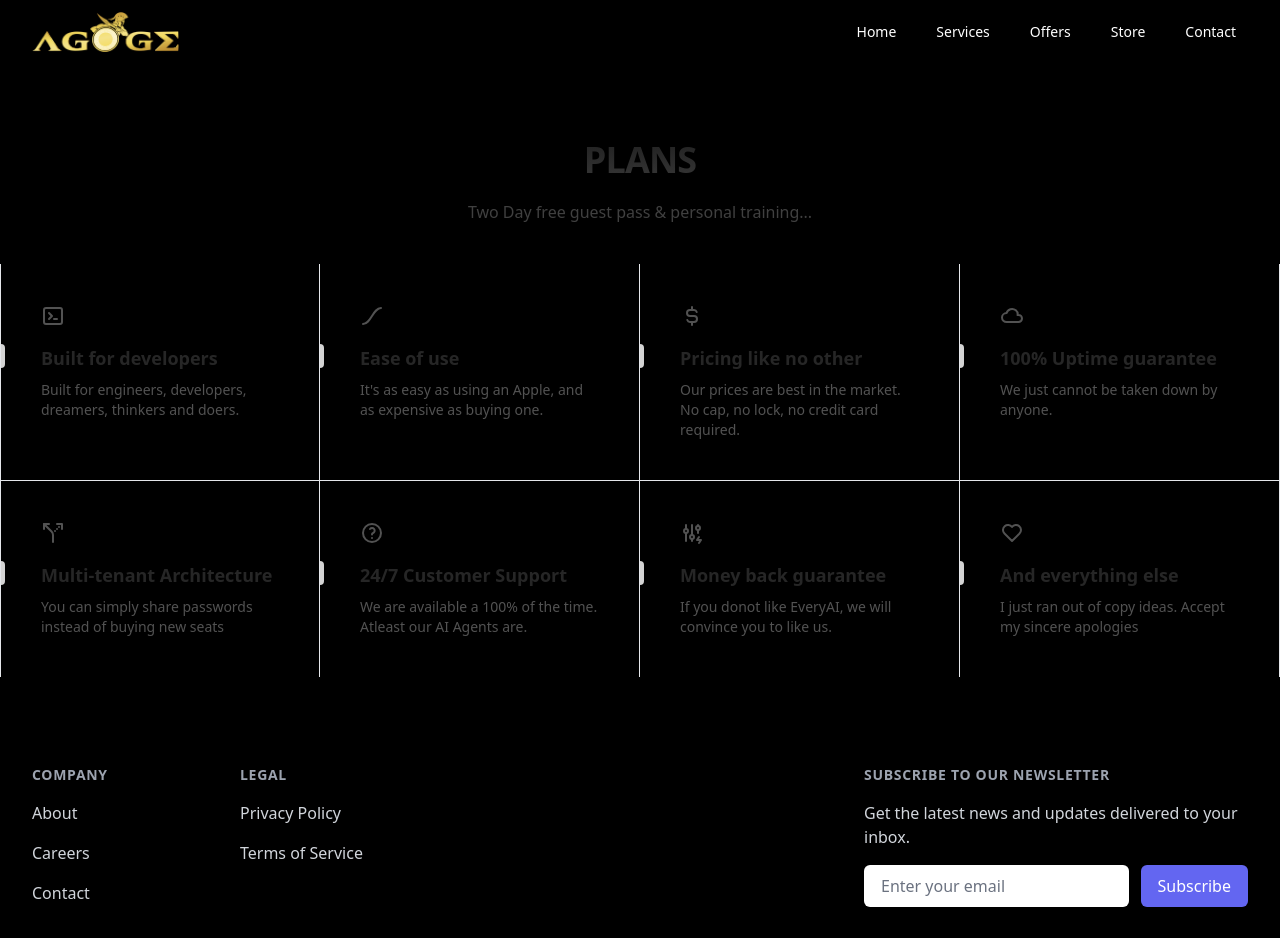
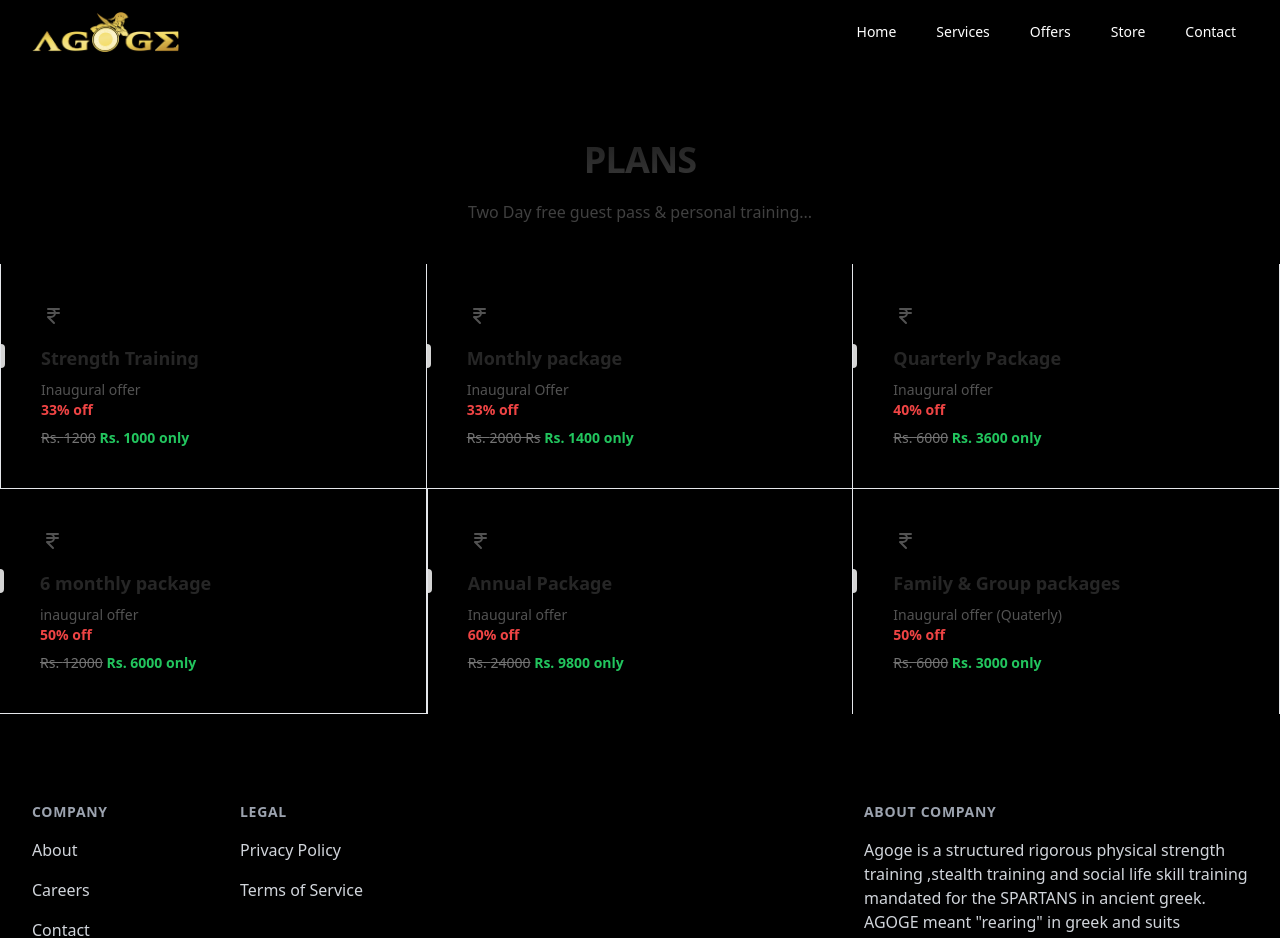
Before and after one commit to mammenmathewz/Agoge_gym, a React (Vite) app: page /offers in a window 1280 px wide. Shown: the top 938 px of the page. Built offline with nearby package versions, Linux system fonts and the light colour scheme.

Commit message:
offers page

```diff
--- a/src/components/CommingSoon.jsx
+++ b/src/components/CommingSoon.jsx
@@ -13,11 +13,7 @@ export function BackgroundBeamsDemo() {
         <p></p>
         <p
           className="text-neutral-500 max-w-lg mx-auto my-2 text-sm text-center relative z-10">
-          Welcome to MailJet, the best transactional email service on the web.
-          We provide reliable, scalable, and customizable email solutions for
-          your business. Whether you&apos;re sending order confirmations,
-          password reset emails, or promotional campaigns, MailJet has got you
-          covered.
+         Stay tuned! Our exciting new store is launching soon, bringing you the best products and exclusive deals. Get ready for a shopping experience like never before—coming soon!
         </p>
 
       </div>
--- a/src/components/Footer.jsx
+++ b/src/components/Footer.jsx
@@ -39,33 +39,12 @@ const Footer = () => {
           </div>
           <div className="mt-8 xl:mt-0">
             <h3 className="text-sm font-semibold text-gray-400 tracking-wider uppercase">
-              Subscribe to our newsletter
+            About Company
             </h3>
             <p className="mt-4 text-base text-gray-300">
-              Get the latest news and updates delivered to your inbox.
+            Agoge is a structured rigorous physical strength training ,stealth training and social life skill training mandated for the SPARTANS in ancient greek. AGOGE meant "rearing" in greek and suits compleatly to our fitness center concept
             </p>
-            <form className="mt-4 sm:flex sm:max-w-md">
-              <label htmlFor="email-address" className="sr-only">
-                Email address
-              </label>
-              <input
-                type="email"
-                name="email-address"
-                id="email-address"
-                autoComplete="email"
-                required
-                className="appearance-none min-w-0 w-full bg-white border border-transparent rounded-md py-2 px-4 text-base text-gray-900 placeholder-gray-500 focus:outline-none focus:ring-2 focus:ring-offset-2 focus:ring-offset-gray-800 focus:ring-white focus:border-white focus:placeholder-gray-400"
-                placeholder="Enter your email"
-              />
-              <div className="mt-3 rounded-md sm:mt-0 sm:ml-3 sm:flex-shrink-0">
-                <button
-                  type="submit"
-                  className="w-full bg-indigo-500 border border-transparent rounded-md py-2 px-4 flex items-center justify-center text-base font-medium text-white hover:bg-indigo-600 focus:outline-none focus:ring-2 focus:ring-offset-2 focus:ring-offset-gray-800 focus:ring-indigo-500"
-                >
-                  Subscribe
-                </button>
-              </div>
-            </form>
+            <h4 className='text-white font-bold'>Opening Hours: 5:30 AM - 9:30 PM</h4>
           </div>
         </div>
         <div className="mt-8 border-t border-gray-700 pt-8">
--- a/src/components/HomeBody.jsx
+++ b/src/components/HomeBody.jsx
@@ -1,34 +1,45 @@
-import React from 'react';
-import Carousel from './Carousel';
-import { SparklesPreview } from './ui/sparkles';
-import { FeaturesSectionDemo } from './ui/cards';
+import React from "react";
+import Carousel from "./Carousel";
+import { SparklesPreview } from "./ui/sparkles";
+import { FeaturesSectionDemo } from "./ui/cards";
+import sparatans from "../assets/sparatans.jpg";
 
-import { LampDemo } from './ui/Lamp';
-
+import { LampDemo } from "./ui/Lamp";
 
 const HomePage = () => {
   return (
-
     <div className="bg-black min-h-screen">
       {/* <main className="w-full px-4 sm:px-6 lg:px-8 py-12"> */}
 
       <div className="text-center ">
-
         <div>
           <Carousel />
         </div>
-        {/* <h1 className="text-4xl font-extrabold text-white sm:text-5xl md:text-6xl">
-          Welcome to Gym
-        </h1>
+      </div>
+      <div className="flex flex-col md:flex-row items-center text-center md:text-left md:items-start max-w-7xl pt-20 mx-auto">
+        <div className="md:w-1/2 md:pr-8">
+          <img
+            src={sparatans}
+            alt="Agoge Spartan Training"
+            className="w-full rounded-lg shadow-lg "
+          />
+        </div>
+        <div className="md:w-1/2">
+          <h4 className="text-4xl font-extrabold text-white sm:text-5xl md:text-6xl pt-4">
+            This is SPARTA !!!
+          </h4>
           <p className="mt-3 max-w-md mx-auto text-base text-white sm:text-lg md:mt-5 md:text-xl md:max-w-3xl">
-          Transform your body, elevate your mind. Join us for a fitness journey like no other.
-        </p> */}
+            Agoge is a structured rigorous physical strength training, stealth
+            training, and social life skill training mandated for the SPARTANS
+            in ancient Greece. AGOGE meant "rearing" in Greek and fits perfectly
+            with our fitness center concept.
+          </p>
+        </div>
       </div>
 
-      <div className="">
+      <div className="pt-9">
         <SparklesPreview />
       </div>
-
 
       {/* Uncomment if needed
       <div className="mt-10">
@@ -60,7 +71,6 @@ const HomePage = () => {
       </div>
       {/* </main> */}
     </div>
-
   );
 };
 
--- a/src/components/OfferCards.jsx
+++ b/src/components/OfferCards.jsx
@@ -1,110 +1,117 @@
 import { cn } from "../lib/utils";
-import {
-  IconAdjustmentsBolt,
-  IconCloud,
-  IconCurrencyDollar,
-  IconEaseInOut,
-  IconHeart,
-  IconHelp,
-  IconRouteAltLeft,
-  IconTerminal2,
-} from "@tabler/icons-react";
+import { IconCurrencyRupee } from "@tabler/icons-react";
 
 export function FeaturesSectionDemo() {
   const features = [
     {
-      title: "Built for developers",
+      title: "Strength Training",
       description:
-        "Built for engineers, developers, dreamers, thinkers and doers.",
-      icon: <IconTerminal2 />,
+        "Inaugural offer",
+      inauguralOffer: {
+        originalPrice: "1200",
+        discountedPrice: "1000",
+        discountLabel: "33% off",
+      },
+      icon: <IconCurrencyRupee />,
     },
     {
-      title: "Ease of use",
-      description:
-        "It's as easy as using an Apple, and as expensive as buying one.",
-      icon: <IconEaseInOut />,
+      title: "Monthly package",
+      description:"Inaugural Offer",
+      inauguralOffer: {
+        originalPrice: "2000 Rs",
+        discountedPrice: "1400",
+        discountLabel: "33% off",
+      },
+      icon: <IconCurrencyRupee />,
     },
     {
-      title: "Pricing like no other",
-      description:
-        "Our prices are best in the market. No cap, no lock, no credit card required.",
-      icon: <IconCurrencyDollar />,
+      title: "Quarterly Package",
+      description:"Inaugural offer",
+      inauguralOffer: {
+        originalPrice: "6000",
+        discountedPrice: "3600",
+        discountLabel: "40% off",
+      },
+      icon: <IconCurrencyRupee />,
     },
     {
-      title: "100% Uptime guarantee",
-      description: "We just cannot be taken down by anyone.",
-      icon: <IconCloud />,
+      title: "6 monthly package",
+      description: "inaugural offer",
+      inauguralOffer: {
+        originalPrice: "12000",
+        discountedPrice: "6000",
+        discountLabel: "50% off",
+      },
+      icon: <IconCurrencyRupee />,
     },
     {
-      title: "Multi-tenant Architecture",
-      description: "You can simply share passwords instead of buying new seats",
-      icon: <IconRouteAltLeft />,
+      title: "Annual Package",
+      description: "Inaugural offer",
+      inauguralOffer: {
+        originalPrice: "24000",
+        discountedPrice: "9800",
+        discountLabel: "60% off",
+      },
+      icon: <IconCurrencyRupee />,
     },
     {
-      title: "24/7 Customer Support",
-      description:
-        "We are available a 100% of the time. Atleast our AI Agents are.",
-      icon: <IconHelp />,
-    },
-    {
-      title: "Money back guarantee",
-      description:
-        "If you donot like EveryAI, we will convince you to like us.",
-      icon: <IconAdjustmentsBolt />,
-    },
-    {
-      title: "And everything else",
-      description: "I just ran out of copy ideas. Accept my sincere apologies",
-      icon: <IconHeart />,
+      title: "Family & Group packages",
+      description:"Inaugural offer (Quaterly)",
+      inauguralOffer: {
+        originalPrice: "6000",
+        discountedPrice: "3000",
+        discountLabel: "50% off",
+      },
+      icon: <IconCurrencyRupee />,
     },
   ];
+
   return (
-    (<div
-      className="grid grid-cols-1 md:grid-cols-2 lg:grid-cols-4  relative z-10 py-10 max-w-7xl mx-auto">
+    <div className="grid grid-cols-1 md:grid-cols-2 lg:grid-cols-3 relative z-10 py-10 max-w-7xl mx-auto">
       {features.map((feature, index) => (
         <Feature key={feature.title} {...feature} index={index} />
       ))}
-    </div>)
+    </div>
   );
 }
 
-const Feature = ({
-  title,
-  description,
-  icon,
-  index
-}) => {
+const Feature = ({ title, description, icon, inauguralOffer, index }) => {
   return (
-    (<div
+    <div
       className={cn(
-        "flex flex-col lg:border-r  py-10 relative group/feature dark:border-neutral-800",
+        "flex flex-col lg:border-r py-10 relative group/feature dark:border-neutral-800",
         (index === 0 || index === 4) && "lg:border-l dark:border-neutral-800",
         index < 4 && "lg:border-b dark:border-neutral-800"
-      )}>
+      )}
+    >
       {index < 4 && (
-        <div
-          className="opacity-0 group-hover/feature:opacity-100 transition duration-200 absolute inset-0 h-full w-full bg-gradient-to-t from-neutral-100 dark:from-neutral-800 to-transparent pointer-events-none" />
+        <div className="opacity-0 group-hover/feature:opacity-100 transition duration-200 absolute inset-0 h-full w-full bg-gradient-to-t from-neutral-100 dark:from-neutral-800 to-transparent pointer-events-none" />
       )}
       {index >= 4 && (
-        <div
-          className="opacity-0 group-hover/feature:opacity-100 transition duration-200 absolute inset-0 h-full w-full bg-gradient-to-b from-neutral-100 dark:from-neutral-800 to-transparent pointer-events-none" />
+        <div className="opacity-0 group-hover/feature:opacity-100 transition duration-200 absolute inset-0 h-full w-full bg-gradient-to-b from-neutral-100 dark:from-neutral-800 to-transparent pointer-events-none" />
       )}
-      <div
-        className="mb-4 relative z-10 px-10 text-neutral-600 dark:text-neutral-400">
+      <div className="mb-4 relative z-10 px-10 text-neutral-600 dark:text-neutral-400">
         {icon}
       </div>
       <div className="text-lg font-bold mb-2 relative z-10 px-10">
-        <div
-          className="absolute left-0 inset-y-0 h-6 group-hover/feature:h-8 w-1 rounded-tr-full rounded-br-full bg-neutral-300 dark:bg-neutral-700 group-hover/feature:bg-blue-500 transition-all duration-200 origin-center" />
-        <span
-          className="group-hover/feature:translate-x-2 transition duration-200 inline-block text-neutral-800 dark:text-neutral-100">
+        <div className="absolute left-0 inset-y-0 h-6 group-hover/feature:h-8 w-1 rounded-tr-full rounded-br-full bg-neutral-300 dark:bg-neutral-700 group-hover/feature:bg-blue-500 transition-all duration-200 origin-center" />
+        <span className="group-hover/feature:translate-x-2 transition duration-200 inline-block text-neutral-800 dark:text-neutral-100">
           {title}
         </span>
       </div>
-      <p
-        className="text-sm text-neutral-600 dark:text-neutral-300 max-w-xs relative z-10 px-10">
+      <p className="text-sm text-neutral-600 dark:text-neutral-300 max-w-xs relative z-10 px-10">
         {description}
       </p>
-    </div>)
+
+      {inauguralOffer && (
+        <div className="relative z-10 px-10 text-sm text-neutral-800 dark:text-neutral-300">
+          <p className="text-red-500 font-bold mb-2">{inauguralOffer.discountLabel}</p>
+          <p>
+            <span className="line-through text-neutral-500">Rs. {inauguralOffer.originalPrice}</span>{" "}
+            <span className="text-green-500 font-bold">Rs. {inauguralOffer.discountedPrice} only</span>
+          </p>
+        </div>
+      )}
+    </div>
   );
 };
--- a/src/pages/Home.jsx
+++ b/src/pages/Home.jsx
@@ -2,10 +2,12 @@ import React from 'react'
 import Navbar from '../components/NavBar'
 import HomePage from '../components/HomeBody'
 import Footer from '../components/Footer'
+import TopBar from '../components/TopNavBar'
 
 function Home() {
   return (
     <>
+    {/* <TopBar/> */}
     <Navbar/>
     <HomePage/>
     <Footer/>
```
Also changed, not shown: src/components/TopNavBar.jsx (added, +19 -0 lines), src/components/ui/sparkles.jsx (+9 -9 lines), src/assets/sparatans.jpg (added). Lines whose indentation alone changed are shown as unchanged.
